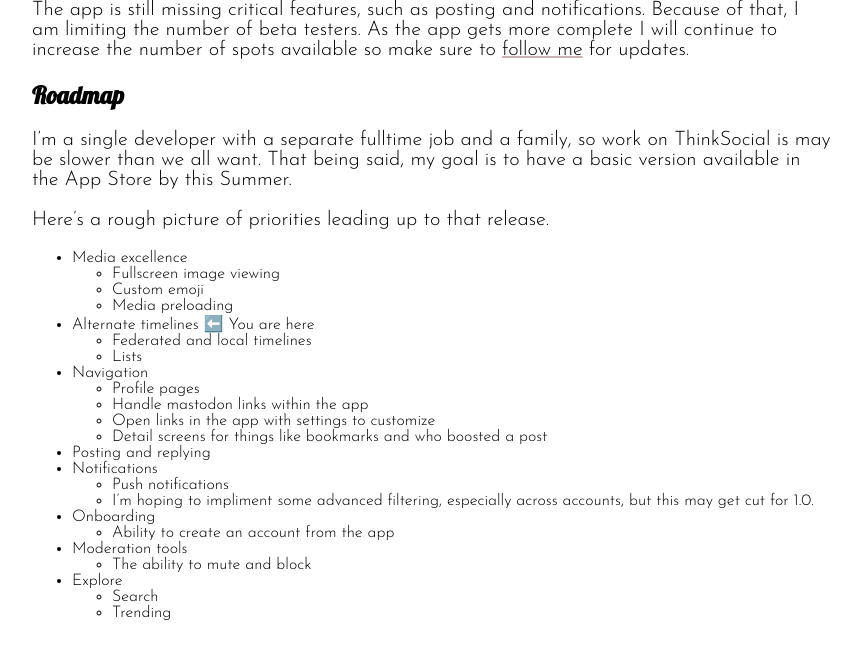
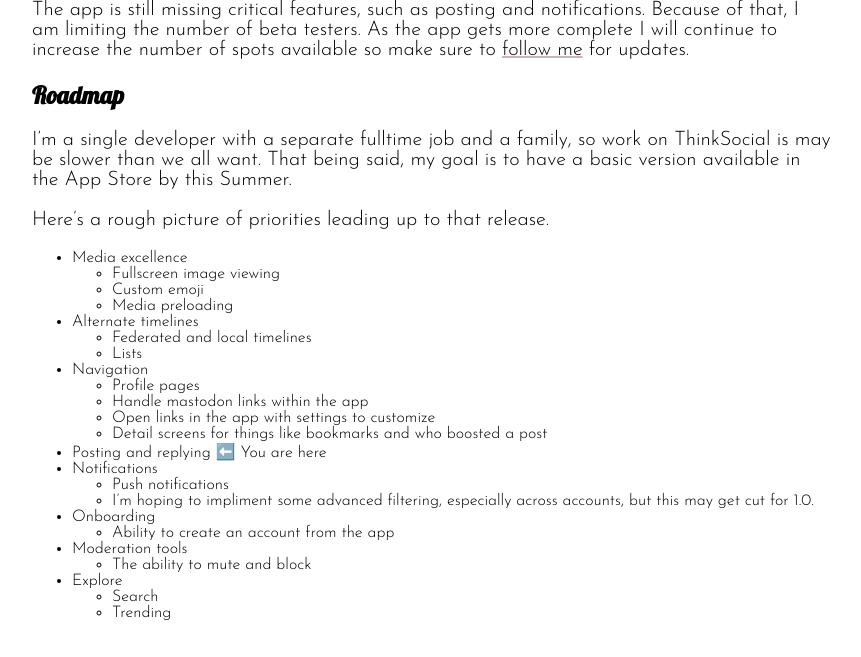
Before and after one commit to davbeck/davbeck.github.io, a Jekyll site: the page built from apps/thinksocial.md, in a window 1280 px wide. Shown: the part 649-1306 px from the top of the page, without its empty margins (208-1069 px from the left). Built offline with Jekyll 4.4.1, drawn with Linux system fonts in a browser that asks for light colours; part of the change alters nothing that is shown.

```diff
--- a/apps/thinksocial.md
+++ b/apps/thinksocial.md
@@ -34,7 +34,7 @@ Here's a rough picture of priorities leading up to that release.
     - Fullscreen image viewing
     - Custom emoji
     - Media preloading
-- Alternate timelines ⬅️ You are here
+- Alternate timelines
     - Federated and local timelines
     - Lists
 - Navigation
@@ -42,7 +42,7 @@ Here's a rough picture of priorities leading up to that release.
     - Handle mastodon links within the app
     - Open links in the app with settings to customize
     - Detail screens for things like bookmarks and who boosted a post
-- Posting and replying
+- Posting and replying ⬅️ You are here
 - Notifications
     - Push notifications
     - I'm hoping to impliment some advanced filtering, especially across accounts, but this may get cut for 1.0.
```
